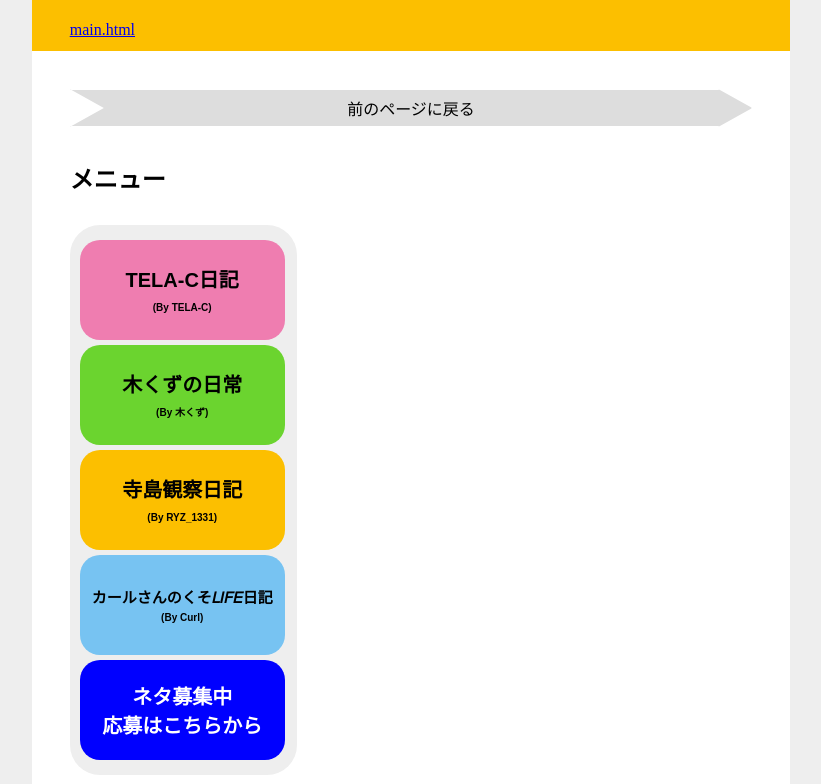
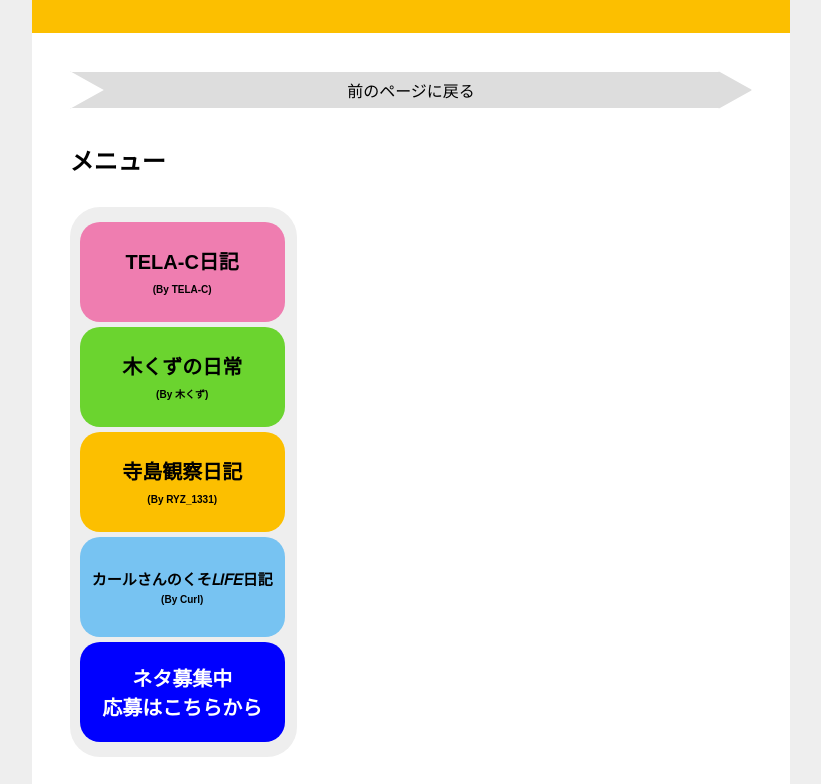
Before and after one commit to ryznekoc-glitch/ryz_1331.github.io, a plain HTML site: page html/home.html in a window 1280 px wide. Shown: the part 169-953 px from the top of the page, without its empty margins (229-1050 px from the left). Drawn offline with Linux system fonts and the light colour scheme.

Commit message:
Update home.html

```diff
--- a/html/home.html
+++ b/html/home.html
@@ -12,7 +12,6 @@
         <div class="topblock block">
             <h1>ホーム</h1>
             <div class="accountdisplay" id="acc"></div>
-            <a href="../temp/assets/main.html">main.html</a>
         </div>
         <div class="pagebtnblock block">
             <div class="pagebtn pbcenteronly" onclick="history.back()"><p>前のページに戻る</p></div>
```
